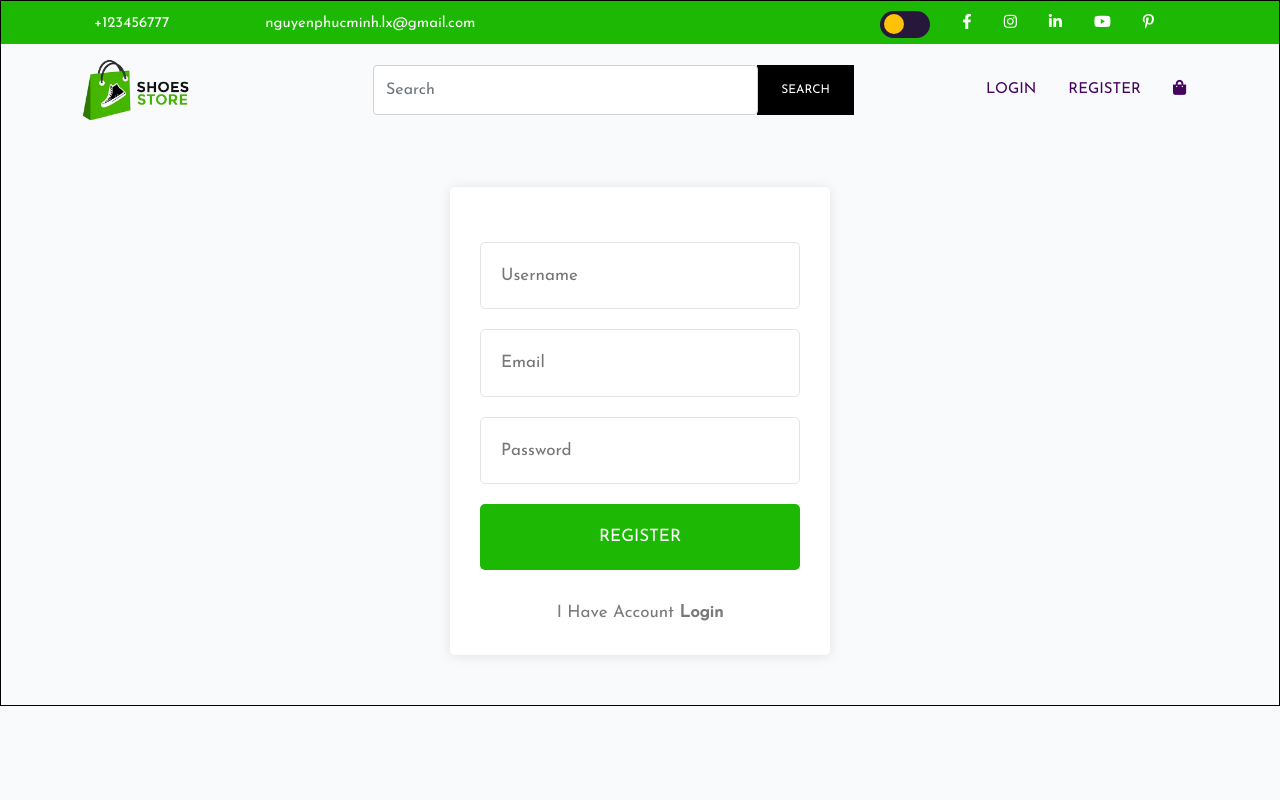
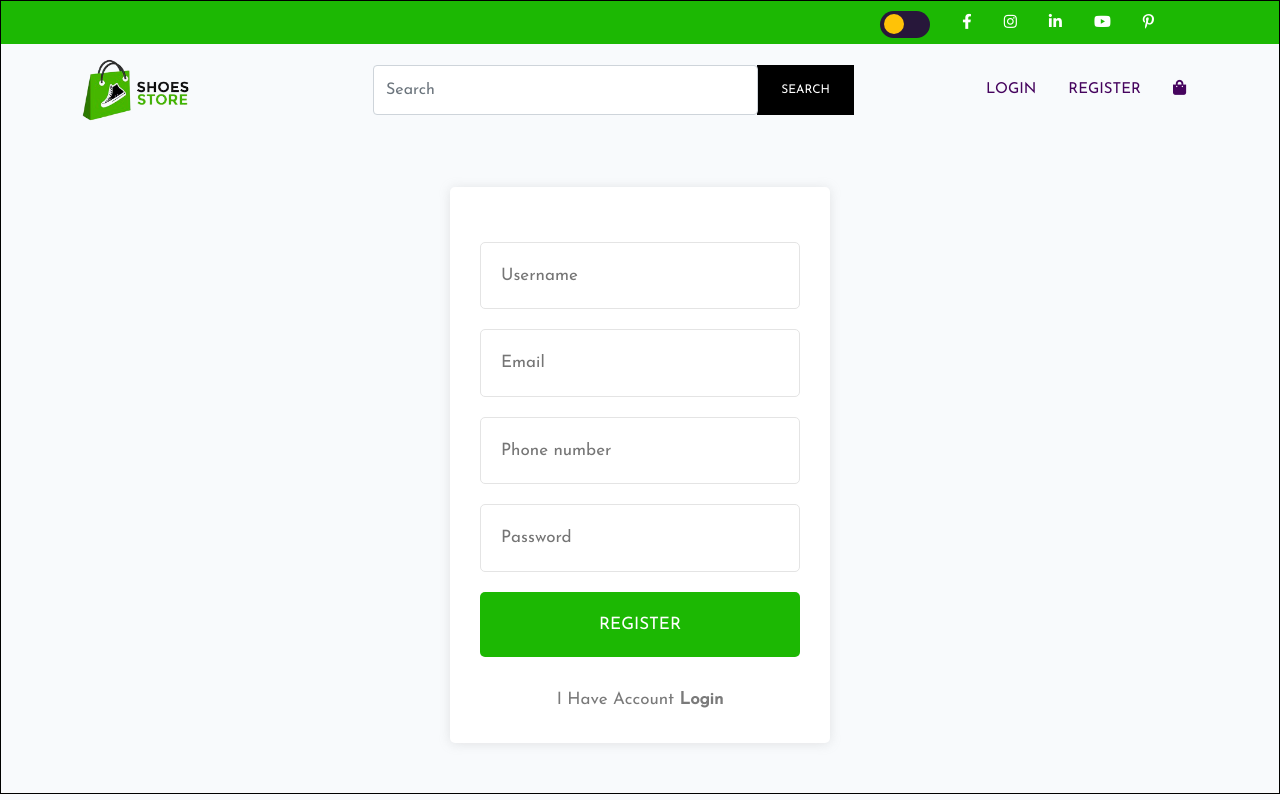
Before and after one commit to ModernEcommerce/client, a React (Create React App) app: page /register in a window 1280 px wide. Built offline with nearby package versions, Linux system fonts and the light colour scheme.

Commit message:
feat: add phone number user

```diff
--- a/src/Redux/Actions/UserAction.js
+++ b/src/Redux/Actions/UserAction.js
@@ -66,7 +66,7 @@ const ToastObjects = {
   };
 
   // REGISTER
-  export const register = ({name, email, password}) => async (dispatch) => {
+  export const register = ({name, email, phone, password}) => async (dispatch) => {
     try {
       dispatch({ type: USER_REGISTER_REQUEST });
 
@@ -76,7 +76,7 @@ const ToastObjects = {
         },
       };
 
-      const { data } = await axios.post(`/api/users`, { name, email, password }, config);
+      const { data } = await axios.post(`/api/users`, { name, email, phone, password }, config);
       dispatch({ type: USER_REGISTER_SUCCESS, payload: data });
       dispatch({ type: USER_LOGIN_SUCCESS, payload: data });
 
--- a/src/components/Header.js
+++ b/src/components/Header.js
@@ -78,8 +78,8 @@ const Header = () => {
         <div className="container">
           <div className="row">
             <div className="col-md-6 d-flex align-items-center display-none">
-              <p>+123456777</p>
-              <p>nguyenphucminh.lx@gmail.com</p>
+              <p>{userInfo ? userInfo.phone : ''}</p>
+              <p>{userInfo ? userInfo.email : ''}</p>
             </div>
             <div className=" col-12 col-lg-6 justify-content-center justify-content-lg-end d-flex align-items-center">
               <Link to="">
--- a/src/components/profileComponents/ProfileTabs.js
+++ b/src/components/profileComponents/ProfileTabs.js
@@ -10,11 +10,12 @@ const ProfileTabs = () => {
   const [data, setData] = useState({
     username: '',
     email: '',
+    phone: '',
     password: '',
     passwordConfirm: '',
   })
   const [ isStop , setIsStop ] = useState(false)
-  const { username, email, password, passwordConfirm } = data;
+  const { username, email, phone, password, passwordConfirm } = data;
   const handelChange = e => {
     e.preventDefault();
     setData(prev => {
@@ -53,6 +54,7 @@ const ProfileTabs = () => {
       setData({
         username: user.name || '',
         email: user.email || '',
+        phone: user.phone || '',
         password: '',
         passwordConfirm: '',
       })
@@ -83,6 +85,14 @@ const ProfileTabs = () => {
             <input onChange={handelChange} value={email} name="email" className="form-control" type="email" required/>
           </div>
         </div>
+
+        <div className="col-md-6">
+          <div className="form">
+            <label htmlFor="account-phone">Phone Number</label>
+            <input onChange={handelChange} value={phone} name="phone" className="form-control" type="phone" required/>
+          </div>
+        </div>
+
         <div className="col-md-6">
           <div className="form">
             <label htmlFor="account-pass">New Password</label>
--- a/src/screens/OrderScreen.js
+++ b/src/screens/OrderScreen.js
@@ -15,7 +15,7 @@ const OrderScreen = () => {
   const { id: idParam } = useParams();
   const dispatch = useDispatch();
 
-  const [sdkReady, setSdkReady] = useState(false);
+  const [sdkReady, setSdkReady] = useState(true);
   const { loading: loadingPay, error: errorPay, success } = useSelector(state => state.orderPay);
   if(!loading && !error){
     order.itemsPrice = order.orderItems.reduce((sum, current) => sum + current.price * current.qty, 0).toFixed(2);
--- a/src/screens/Register.js
+++ b/src/screens/Register.js
@@ -10,9 +10,10 @@ const Register = () => {
     name: '',
     email: '',
     password: '',
+    phone: '',
   })
   const dispatch = useDispatch();
-  const {name, email, password} = data;
+  const {name, email, phone, password} = data;
   const {userInfo} = useSelector(state => state.userLogin);
   const {error, loading} = useSelector(state => state.userRegister);
   const history = useHistory();
@@ -44,6 +45,7 @@ const Register = () => {
         <form className="Login col-md-8 col-lg-4 col-11" onSubmit={handleSubmit}>
           <input onChange={handelChange} name="name" value={name} type="text" placeholder="Username" required/>
           <input onChange={handelChange} name="email" type="email" value={email} placeholder="Email" required/>
+          <input onChange={handelChange} name="phone" type="phone" value={phone} placeholder="Phone number" required/>
           <input onChange={handelChange} name="password" type="password" value={password} placeholder="Password" required />
 
           <button type="submit">{
```
